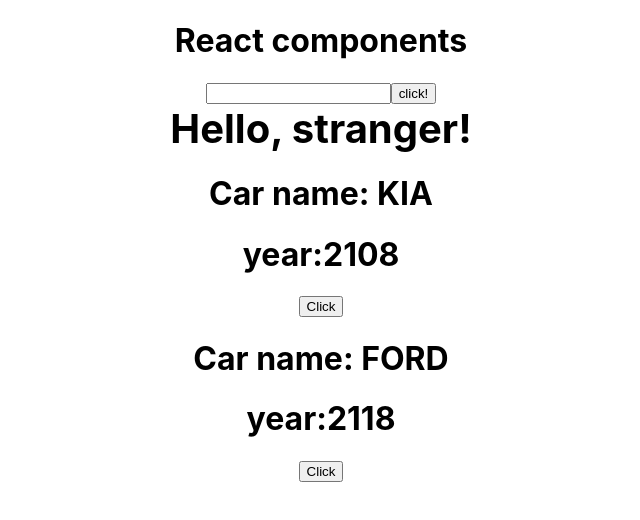
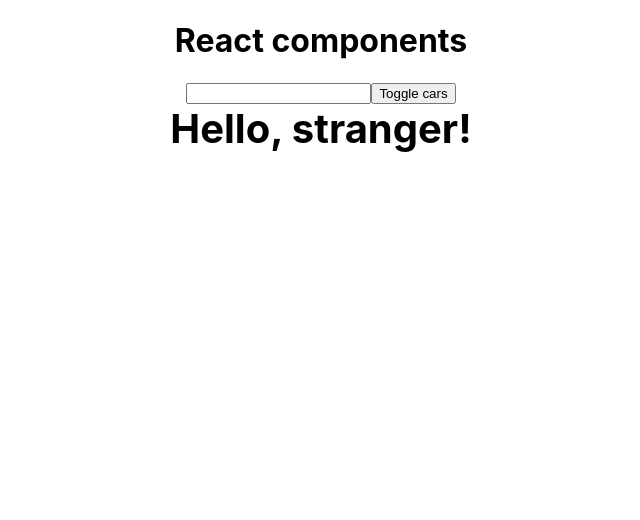
Before and after one commit to SyominAM/react, a React (Create React App) app: page / in a window 1280 px wide. Shown: the top 520 px of the page, without its empty margins (319-959 px from the left). Built offline with nearby package versions, Linux system fonts and the light colour scheme.

Commit message:
conditional operator

```diff
--- a/src/App.js
+++ b/src/App.js
@@ -7,7 +7,8 @@
       {name: 'KIA',year:2108},
       {name: 'FORD',year:2118},
     ],
-    pageTitle:'React components'
+    pageTitle:'React components',
+    showCars:false
   }
 
 
@@ -24,6 +25,13 @@
     })
   }
 
+  toggleCarsHandler = () =>{
+    this.setState({
+      showCars: !this.state.showCars
+    })
+  }
+
+
   render(){
     const divStyle = {
       'color': 'black',
@@ -36,11 +44,13 @@
 
         <input type = "text" onChange={this.handleInput} />
 
-        <button onClick={this.changeTitleHandler.bind(this, ' changed')}>click!</button>
+        <button onClick={this.toggleCarsHandler}>Toggle cars</button>
 
         <h1  style={{fontSize: '40px',margin: 'auto'}}>Hello, stranger!</h1>
 
-        { this.state.cars.map((car, index) => {
+        {
+          this.state.showCars
+          ? this.state.cars.map((car, index) => {
             return (
               <Car
                 key={index}
@@ -49,7 +59,10 @@
                 onChangeTitle={() => this.changeTitleHandler(car.name)}
               />
             )
-        }) }
+        }) :null
+      }
+
+
       </div>
     );
   }
```
Lines whose indentation alone changed are shown as unchanged.
